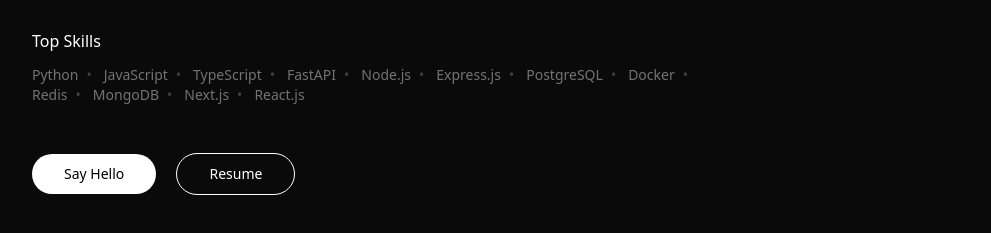
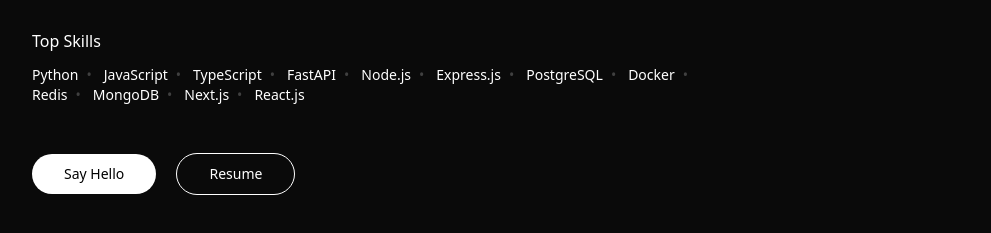
Before and after one commit to utsav-dhimmar/portfolio, an Astro site: page / in a window 1280 px wide. Shown: the part 265-498 px from the top of the page, without its empty margins (272-1263 px from the left). Built offline with nearby package versions, Linux system fonts and the light colour scheme; Astro itself is replaced by a stand-in of ours; a web font is replaced by a local one.

Commit message:
fix: make skill more visble using text white

```diff
--- a/src/pages/index.astro
+++ b/src/pages/index.astro
@@ -37,7 +37,7 @@
         <h2 class="text-md font-medium text-white">Top Skills</h2>
         <div class="flex flex-wrap items-center gap-x-2 text-sm text-neutral-500">
           {SKILLS.map((skill, index) => (
-            <span class="flex items-center">
+            <span class="flex items-center text-white">
               {skill}
               {index !== SKILLS.length - 1 && (
                 <span class="mx-1 ml-2 text-neutral-700">
```
